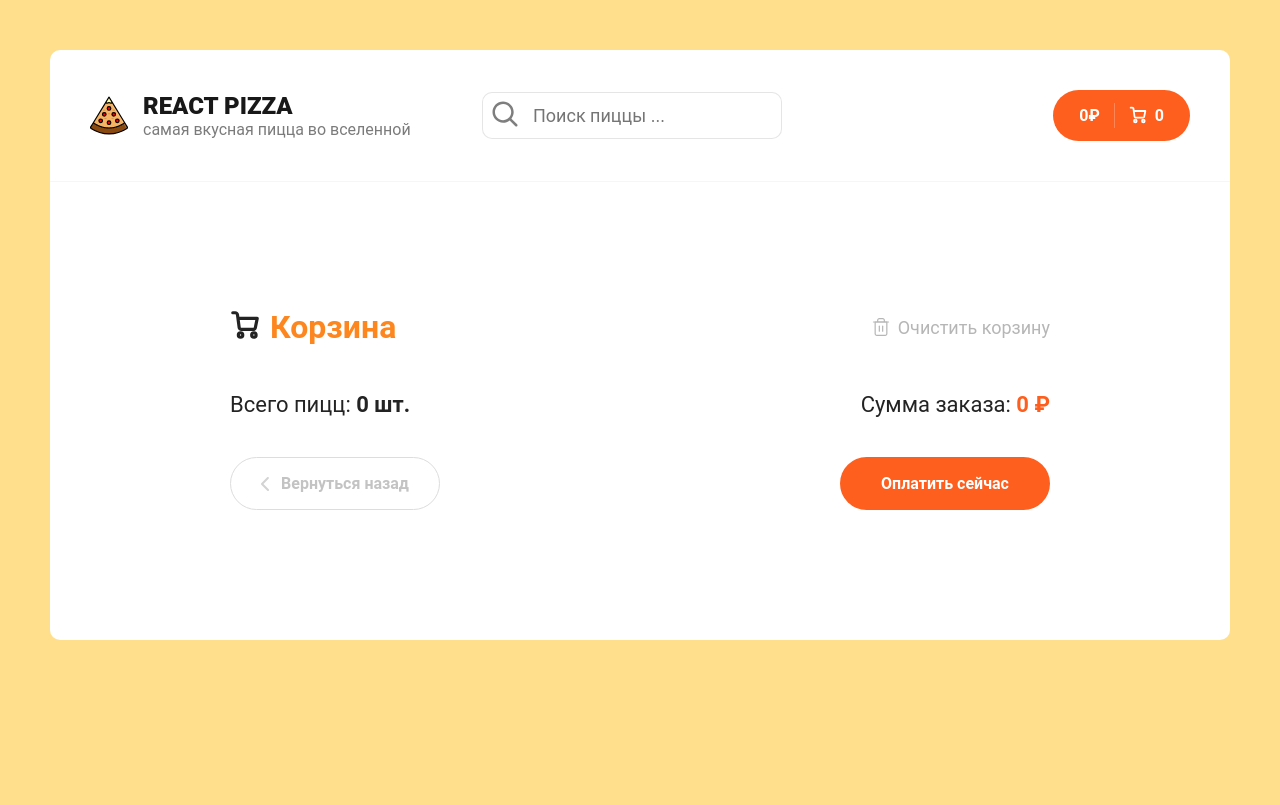
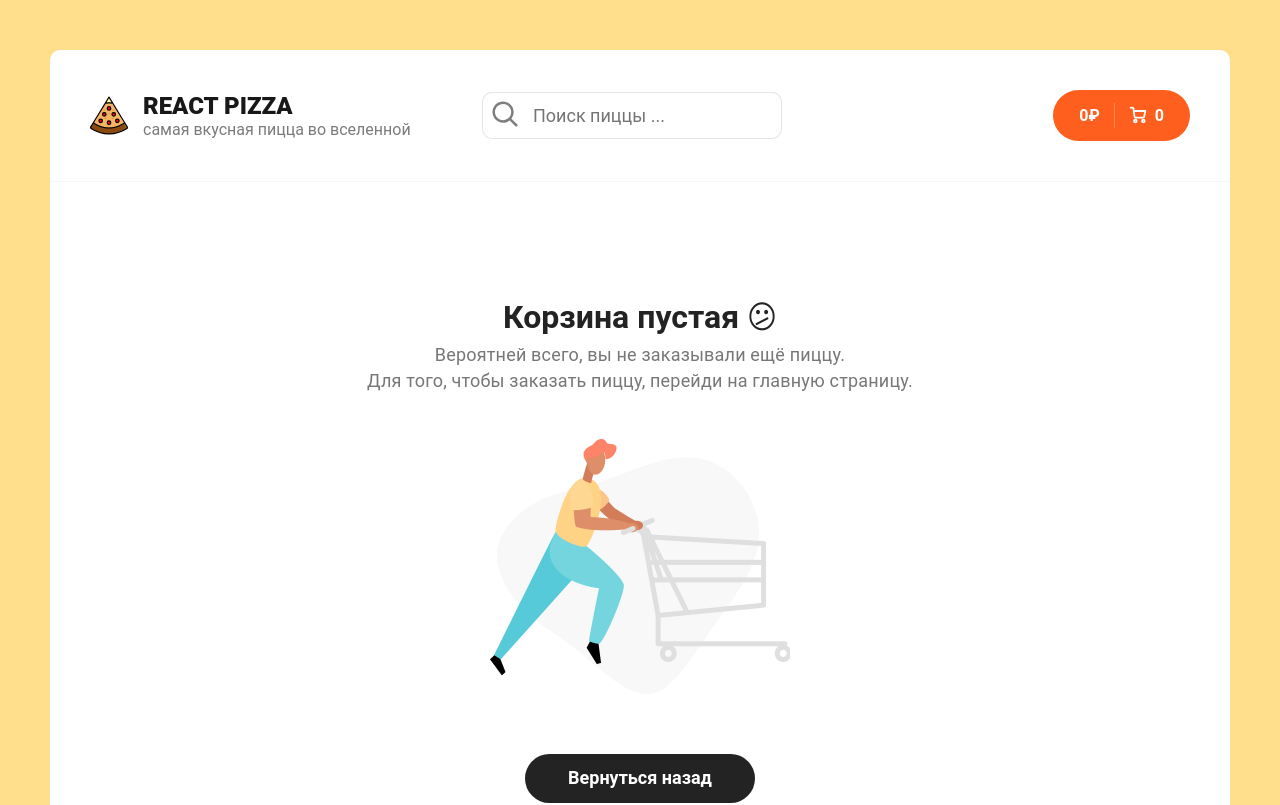
Before and after one commit to MaksimVladimirov/react-pizza, a React (Vite) app: page /cart in a window 1280 px wide. Shown: the top 805 px of the page. Built offline with nearby package versions, Linux system fonts and the light colour scheme.

Commit message:
add cart

```diff
--- a/src/App.scss
+++ b/src/App.scss
@@ -296,7 +296,7 @@
   }
 
   &--empty {
-    margin: 0 auto;
+    margin: 80px auto;
     width: 560px;
     text-align: center;
 
--- /dev/null
+++ b/src/components/CartEmpty/CartEmpty.tsx
@@ -0,0 +1,23 @@
+import { Link } from 'react-router-dom';
+import cartEmptyImg from '../../assets/img/empty-cart.png';
+
+export const CartEmpty = () => {
+  return (
+    <>
+      <div className="cart cart--empty">
+        <h2>
+          Корзина пустая <span>😕</span>
+        </h2>
+        <p>
+          Вероятней всего, вы не заказывали ещё пиццу.
+          <br />
+          Для того, чтобы заказать пиццу, перейди на главную страницу.
+        </p>
+        <img src={cartEmptyImg} alt="Empty cart" />
+        <Link to="/" className="button button--black">
+          <span>Вернуться назад</span>
+        </Link>
+      </div>
+    </>
+  );
+};
--- a/src/components/PizzaBlock/PizzaBlock.tsx
+++ b/src/components/PizzaBlock/PizzaBlock.tsx
@@ -19,7 +19,7 @@
       price,
       imageUrl,
       type: typeNames[activePizzaType],
-      size: activePizzaSize,
+      size: sizes[activePizzaSize],
     };
     dispatch(addItem(item));
   };
--- a/src/pages/Cart.tsx
+++ b/src/pages/Cart.tsx
@@ -2,18 +2,23 @@
 import { useSelector, useDispatch } from 'react-redux';
 import { CartItem } from './CartItem';
 import { clearItems } from '../redux/slices/cartSlice';
+import { CartEmpty } from '../components/CartEmpty/CartEmpty';
 
 export const Cart = () => {
   const dispatch = useDispatch();
-  const {totalPrice, items} = useSelector((state: CartState) => state.cartSlice);
+  const { totalPrice, items } = useSelector((state: CartState) => state.cartSlice);
   const totalCount = items.reduce((acc, item) => acc + item.count, 0);
-
 
   const onClickClear = () => {
     if (window.confirm('Очистить корзину?')) {
       dispatch(clearItems());
     }
   };
+
+  if (!totalPrice) {
+    return <CartEmpty />;
+  }
+
   return (
     <div className="container container--cart">
       <div className="cart">
@@ -81,7 +86,7 @@
         </div>
         <div className="content__items">
           {items.map((pizza) => (
-            <CartItem {...pizza} />
+            <CartItem {...pizza} key={pizza.id} />
           ))}
         </div>
         <div className="cart__bottom">
--- a/src/pages/CartItem.tsx
+++ b/src/pages/CartItem.tsx
@@ -1,7 +1,7 @@
 import { useDispatch } from 'react-redux';
 import { addItem, minusItem, removeItem } from '../redux/slices/cartSlice';
 
-export const CartItem = ({ id, title, price, count, imageUrl, type }: PizzaInfo) => {
+export const CartItem = ({ id, title, price, count, imageUrl, type, size }: PizzaInfo) => {
   const dispatch = useDispatch();
   const onClickPlus = () => {
     dispatch(addItem({ id }));
@@ -24,7 +24,9 @@
       </div>
       <div className="cart__item-info">
         <h3>{title}</h3>
-        <p>{type}, 26 см.</p>
+        <p>
+          {type}, {size} см.
+        </p>
       </div>
       <div className="cart__item-count">
         <div onClick={onClickMinus} className="button button--outline button--circle cart__item-count-minus">
```
